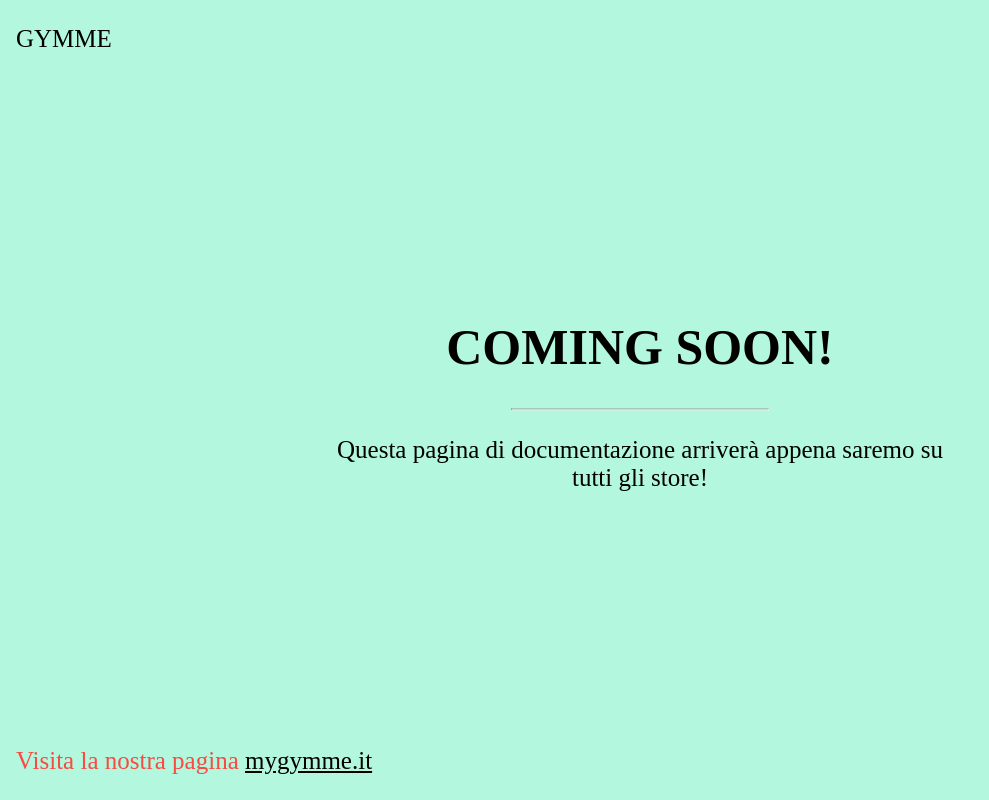
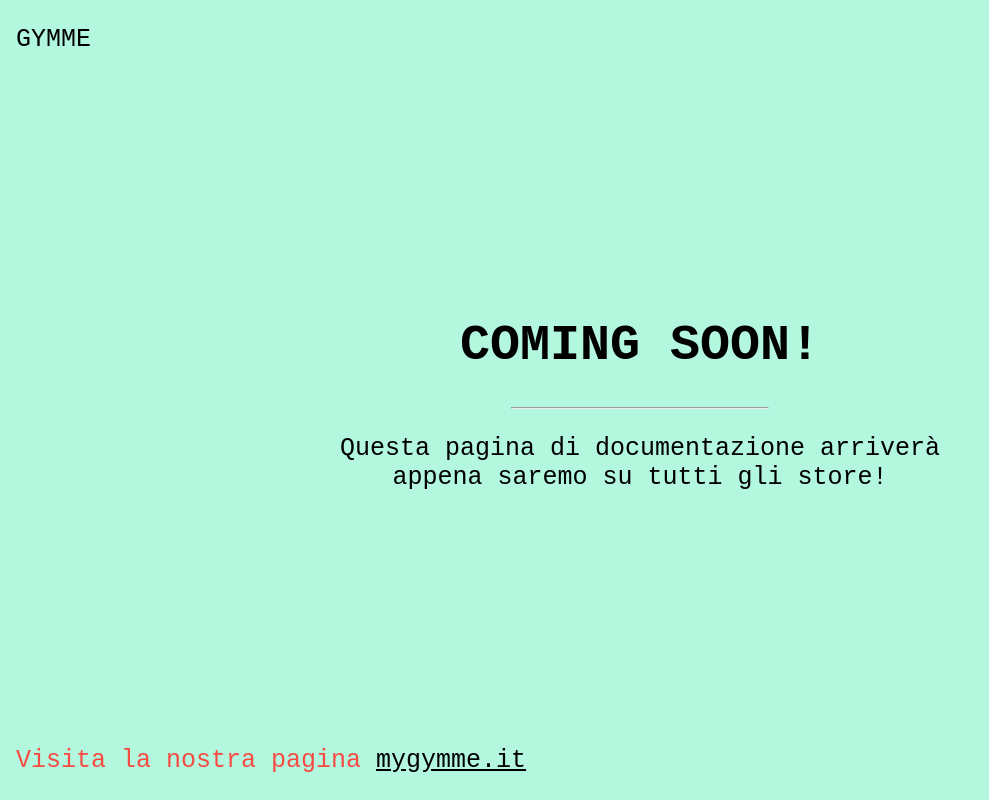
Before and after one commit to DenisSota/GymmeDocumentation, a plain HTML site: page index.html in a window 1280 px wide. Shown: the whole page, without its empty margins (0-989 px from the left). Drawn offline with Linux system fonts and the light colour scheme.

Commit message:
Update font, last

```diff
--- a/index.html
+++ b/index.html
@@ -4,8 +4,7 @@
 body, html {
   height: 100%;
   margin: 0;
-  font-family: Poppins;
-  src: url("../../GymmeDocumentation/Poppins_400Regular.ttf") format('truetype');
+  font-family: "Courier New", Courier, monospace;
 }
 a {
   color: black;
```
